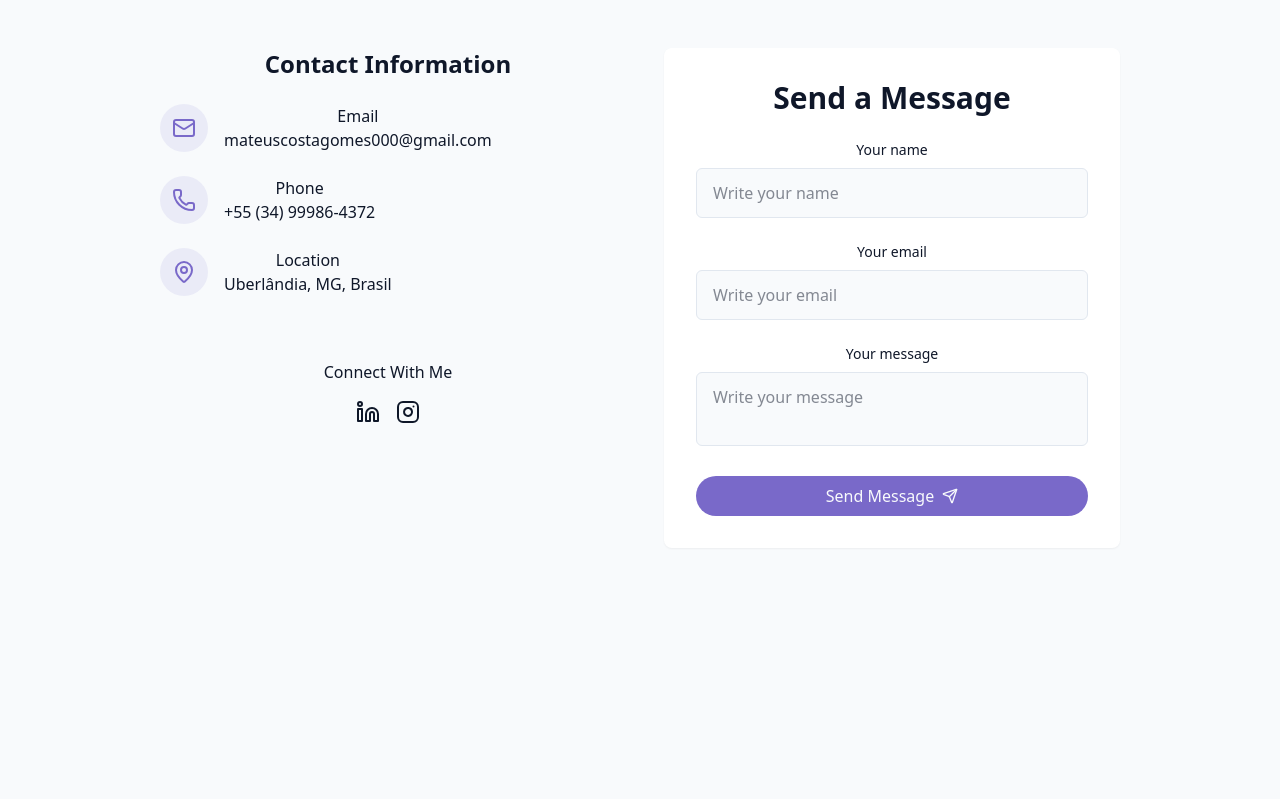
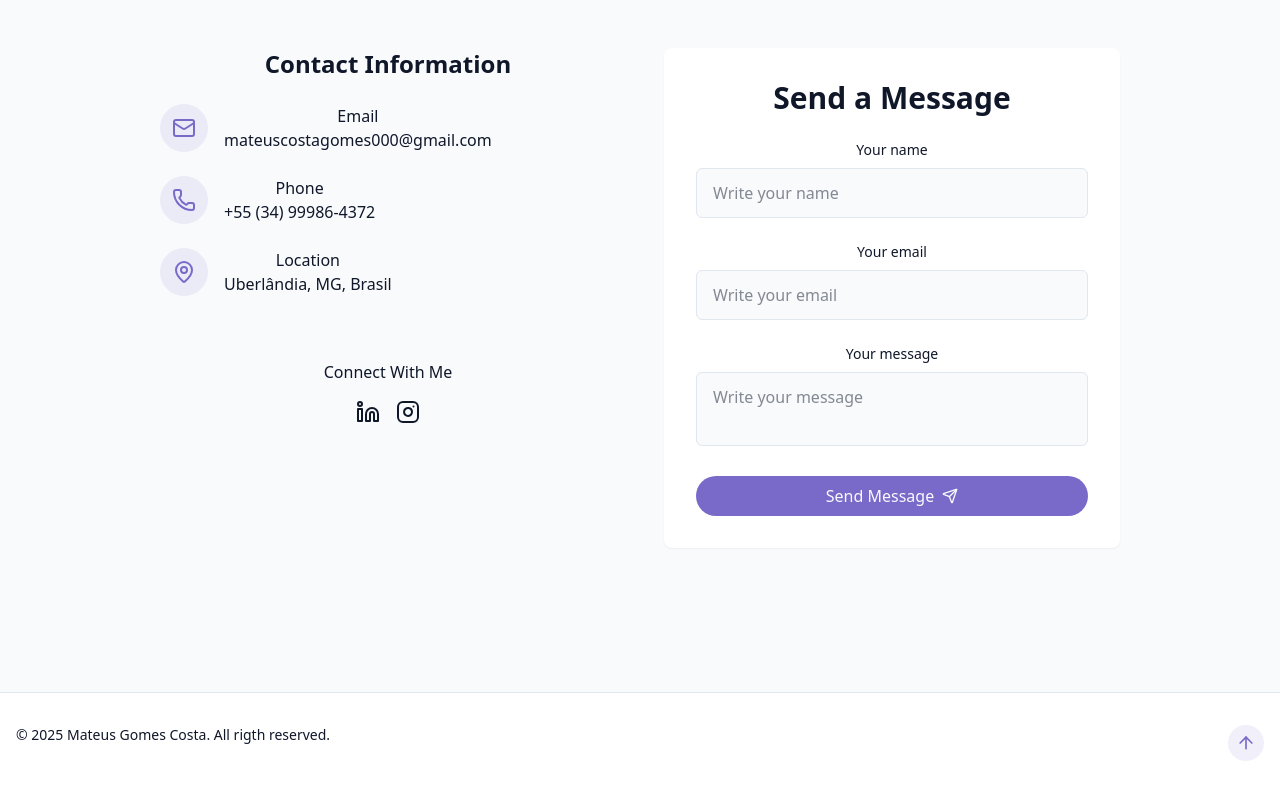
Before and after one commit to MateusGomesc/portfolio, a React (Vite) app: page / in a window 1280 px wide. Shown: the part 3024-3823 px from the top of the page. Before the commit the page ends 3668 px from the top, so only its background shows below. Built offline with nearby package versions, Linux system fonts and the light colour scheme.

Commit message:
feat: add Footer component

```diff
--- /dev/null
+++ b/src/components/Footer.jsx
@@ -0,0 +1,10 @@
+import { ArrowUp } from "lucide-react";
+
+export function Footer(){
+    return(
+        <footer className="py-12 px-4 bg-card relative border-t border-border mt-12 pt-8 flex flex-wrap justify-between">
+            <p className="text-sm text-muted-foreground">&copy; {new Date().getFullYear()} Mateus Gomes Costa. All rigth reserved.</p>
+            <a href="#hero" className="p-2 rounded-full bg-primary/10 hover:bg-primary/20 text-primary transition-colors"><ArrowUp size={20}/></a>
+        </footer>
+    )
+}
--- a/src/pages/Home.jsx
+++ b/src/pages/Home.jsx
@@ -1,5 +1,6 @@
 import { AboutSection } from "../components/AboutSection";
 import { ContactSection } from "../components/ContactSection";
+import { Footer } from "../components/Footer";
 import { HeroSection } from "../components/HeroSection";
 import { NavBar } from "../components/NavBar";
 import { ProjectsSection } from "../components/ProjectsSection";
@@ -19,6 +20,7 @@
                 <SkillsSection/>
                 <ProjectsSection/>
                 <ContactSection/>
+                <Footer/>
             </main>
         </div>
     )
```
